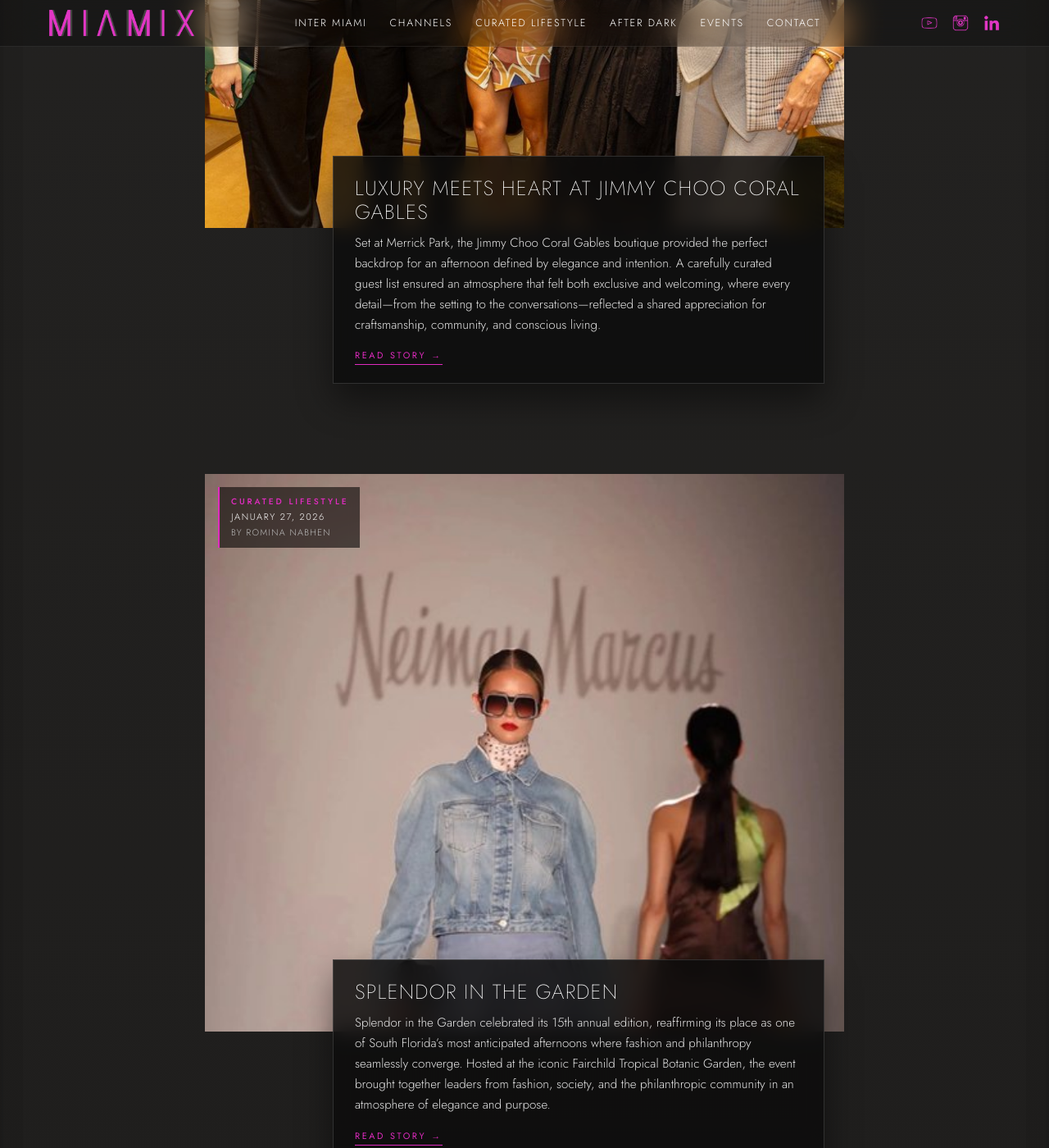
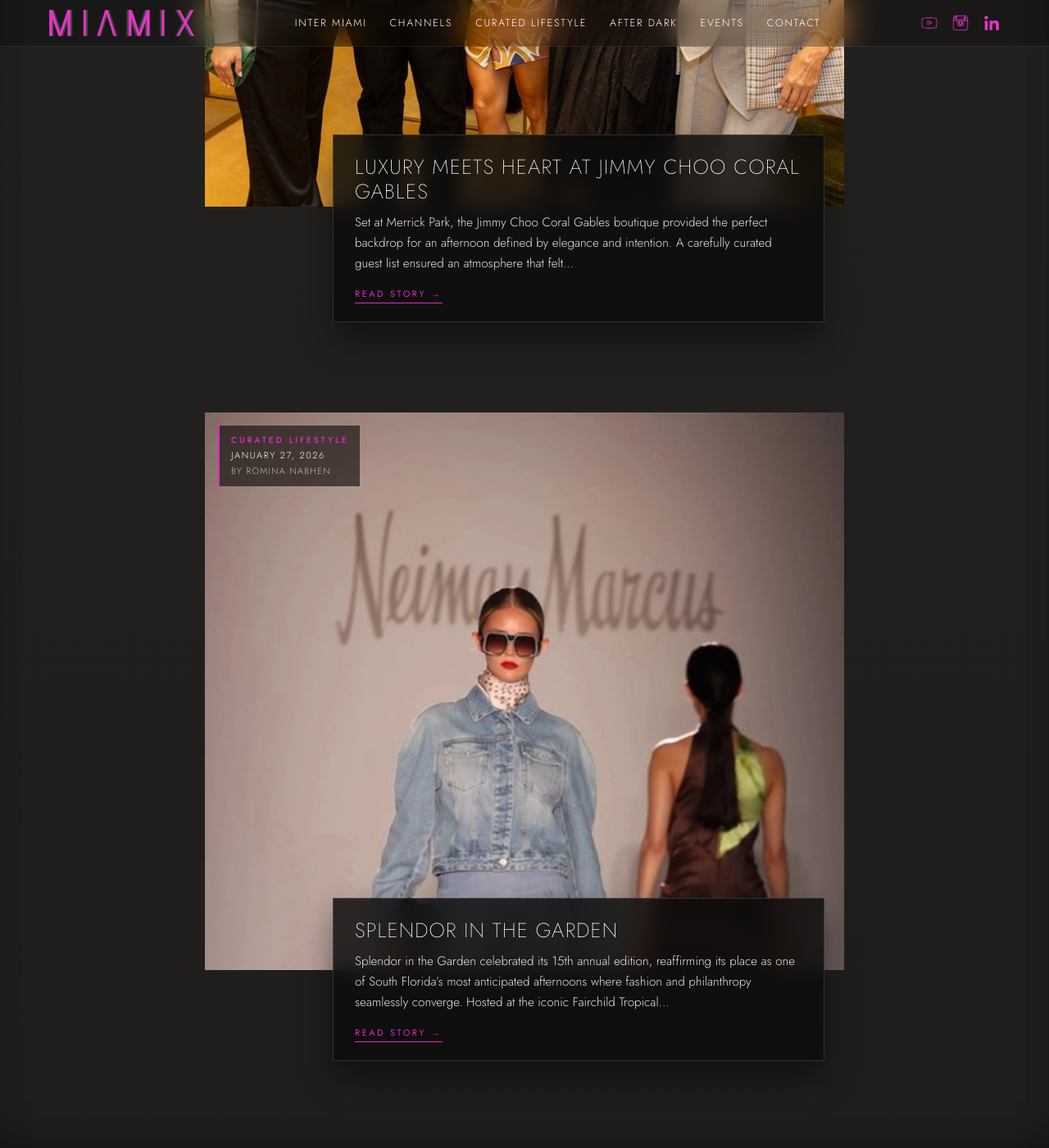
Before and after one commit to MIAMIX-io/MIAMIX.VIP-Site, a Jekyll site: the page built from curated-lifestyle.html, in a window 1280 px wide and 1400 px high, scrolled down 8666 px. Shown: the whole window at 82% size. Built offline with Jekyll 4.4.1, drawn with Linux system fonts in a browser that asks for light colours; some of the changed text lies outside the part shown.

Commit message:
Update curated-lifestyle.html

```diff
--- a/curated-lifestyle.html
+++ b/curated-lifestyle.html
@@ -193,7 +193,7 @@
       {%- for post in curated %}
       {%- assign label = post.page_title | default: post.title -%}
       {%- assign img = post.cover_image | default: post.thumbnail | default: post.cover -%}
-      {%- assign teaser = post.description | default: post.excerpt | default: post.content | strip_html | truncatewords: 60 -%}
+      {%- assign teaser = post.description | default: post.excerpt | default: post.content | strip_html | truncatewords: 32 -%}
       <article class="cl-article {% if forloop.first %}cl-article--featured{% endif %} {% if forloop.index0 == 1 or forloop.index0 == 3 %}cl-article--flip{% endif %}">
         <a class="cl-article__media" href="{{ post.url | relative_url }}">
           {%- if img %}<img src="{{ img }}" alt="{{ label | escape }}" loading="lazy">{% endif %}
```
